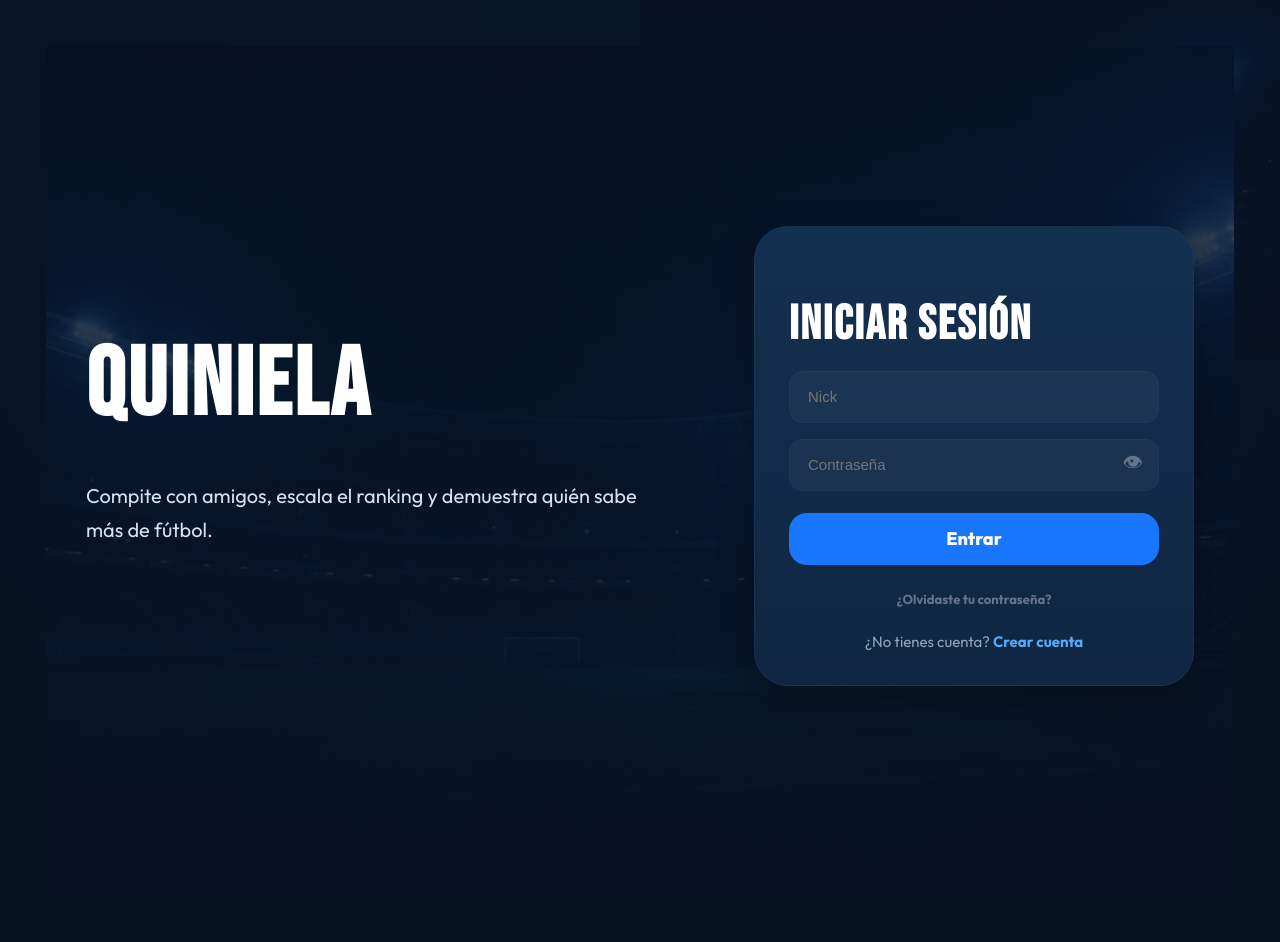
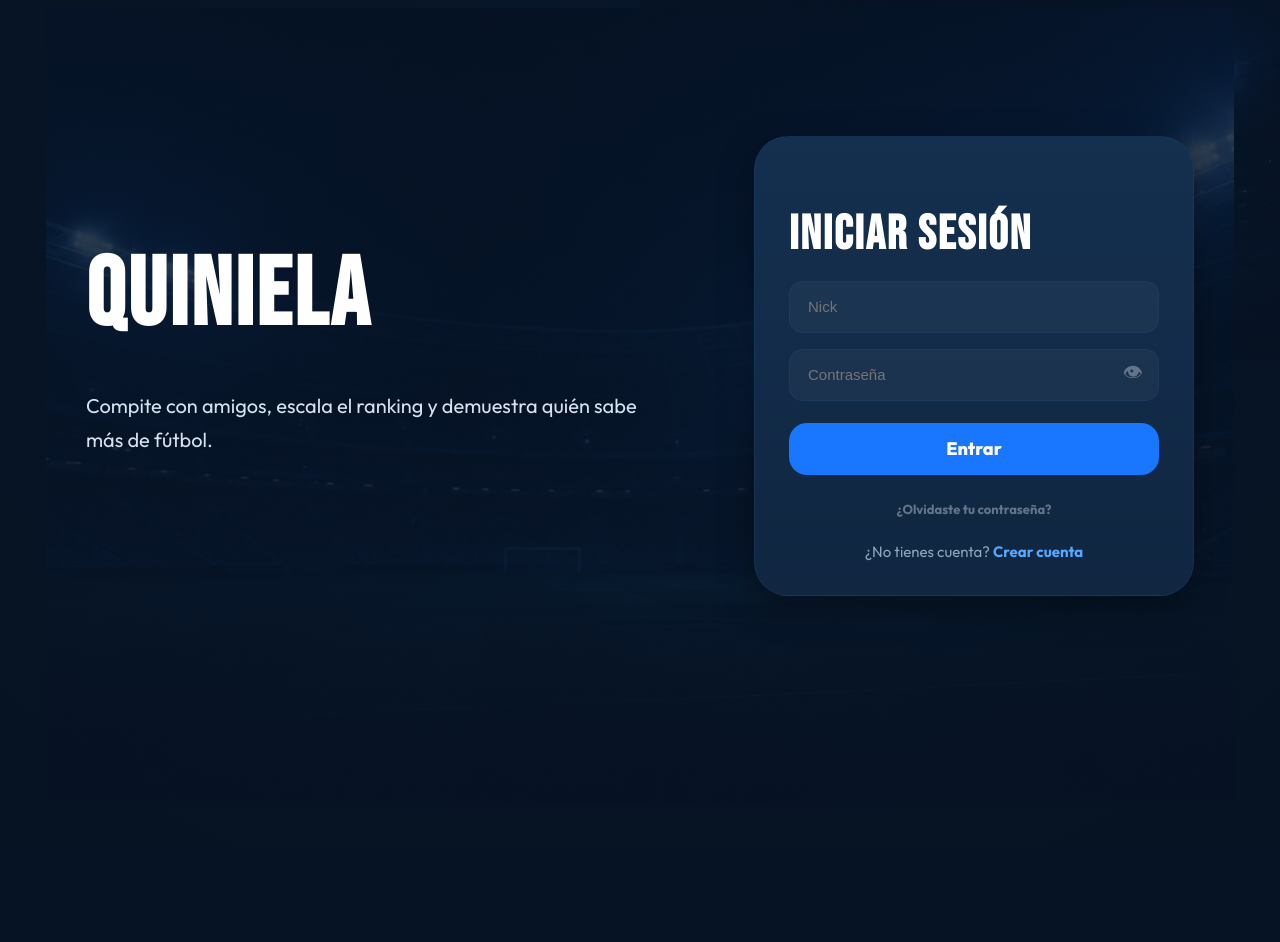
Before and after one commit to Darkial11/quiniela, a Django app: page /login/ in a window 1280 px wide. After the commit the page ends 596 px from the top, so only its background shows below. Run offline with Django 5.2, Linux system fonts and the light colour scheme.

Commit message:
actualizacion login dk

```diff
--- a/quiniela/static/css/auth.css
+++ b/quiniela/static/css/auth.css
@@ -27,6 +27,11 @@
             rgba(7,20,37,.88)
         ),
         url('/static/img/fondo_estadio.png') center/cover no-repeat;
+}
+
+.auth-layout.login-page{
+
+    margin-top:-90px;
 }
 
 /* =========================
--- a/usuarios/templates/usuarios/login.html
+++ b/usuarios/templates/usuarios/login.html
@@ -2,7 +2,7 @@
 
 {% block content %}
 
-<div class="auth-layout">
+<div class="auth-layout login-page">
 
     <div class="auth-left">
 
```
